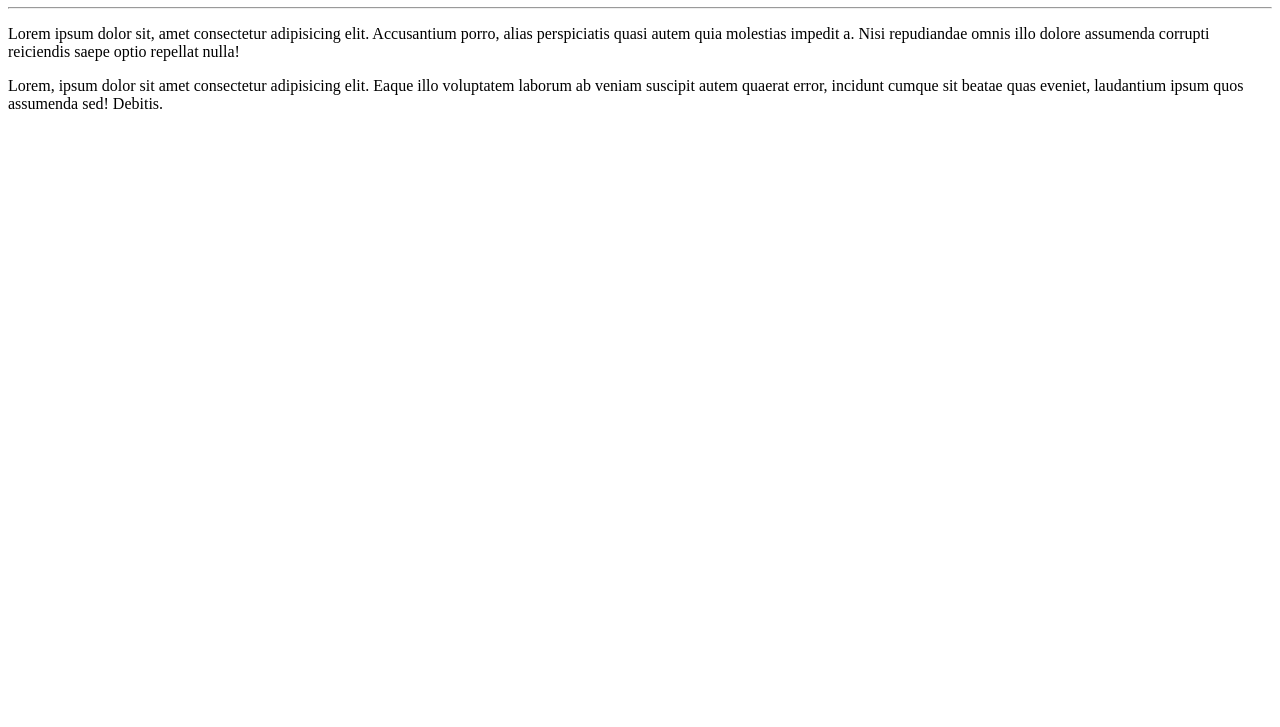
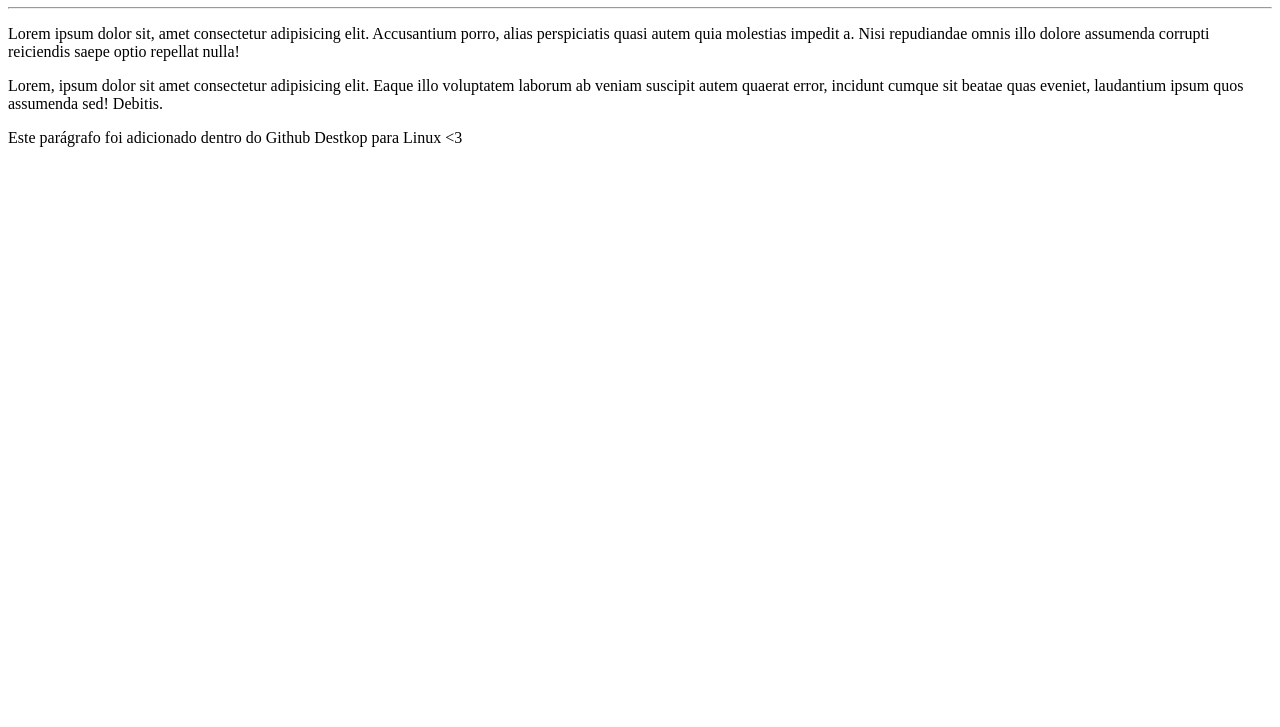
Before and after one commit to PaceliWernke/OlaMundo, a plain HTML site: page site-exemplo/index.html in a window 1280 px wide. Shown: the part 73-800 px from the top of the page. Drawn offline with Linux system fonts and the light colour scheme.

Commit message:
Mudei o arquivo index.html

```diff
--- a/site-exemplo/index.html
+++ b/site-exemplo/index.html
@@ -10,5 +10,6 @@
   <hr>
   <p>Lorem ipsum dolor sit, amet consectetur adipisicing elit. Accusantium porro, alias perspiciatis quasi autem quia molestias impedit a. Nisi repudiandae omnis illo dolore assumenda corrupti reiciendis saepe optio repellat nulla!</p>
   <p>Lorem, ipsum dolor sit amet consectetur adipisicing elit. Eaque illo voluptatem laborum ab veniam suscipit autem quaerat error, incidunt cumque sit beatae quas eveniet, laudantium ipsum quos assumenda sed! Debitis.</p>
+  <p>Este parágrafo foi adicionado dentro do Github Destkop para Linux &lt;3</p>
 </body>
 </html>
```
